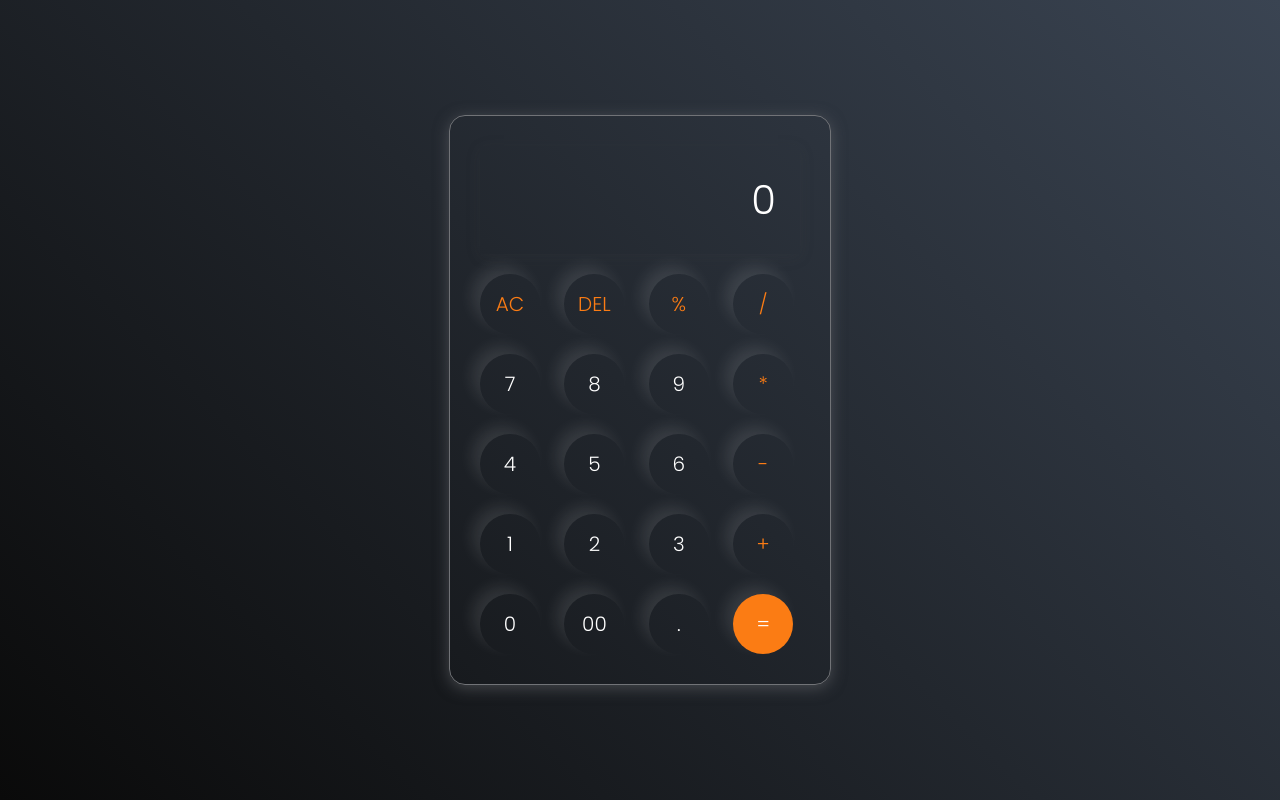
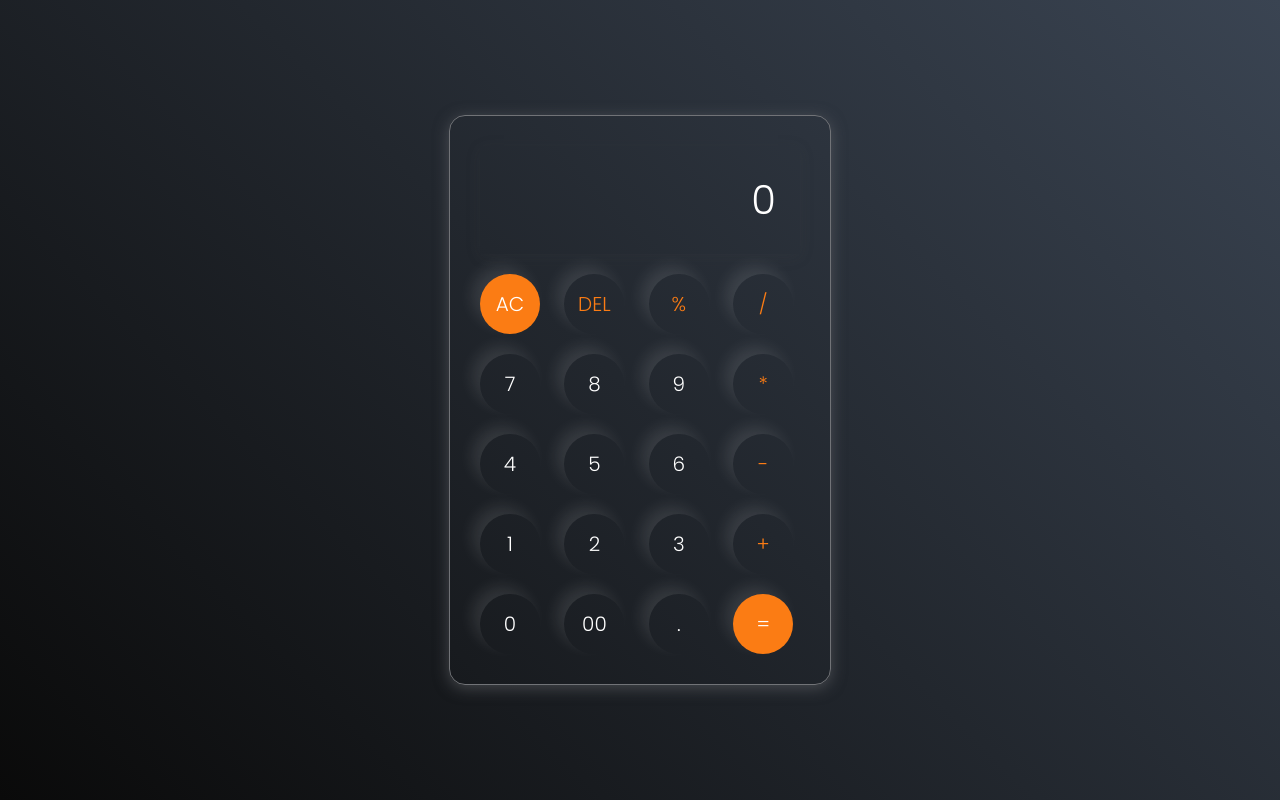
Before and after one commit to Sayma-Haider/Calculator-using-HTML-CSS-JavaScript, a plain HTML site: page index.html in a window 1280 px wide. In both pictures the pointer is over the button "AC". Drawn offline with Linux system fonts and the light colour scheme.

Commit message:
Update style.css

```diff
--- a/style.css
+++ b/style.css
@@ -53,6 +53,10 @@ button{
   cursor: pointer;
 }
 
+button:hover{
+  background-color: #fb7c14;
+  color: #ffffff;
+}
 
 .operators{
   color: #fb7c14;
```
